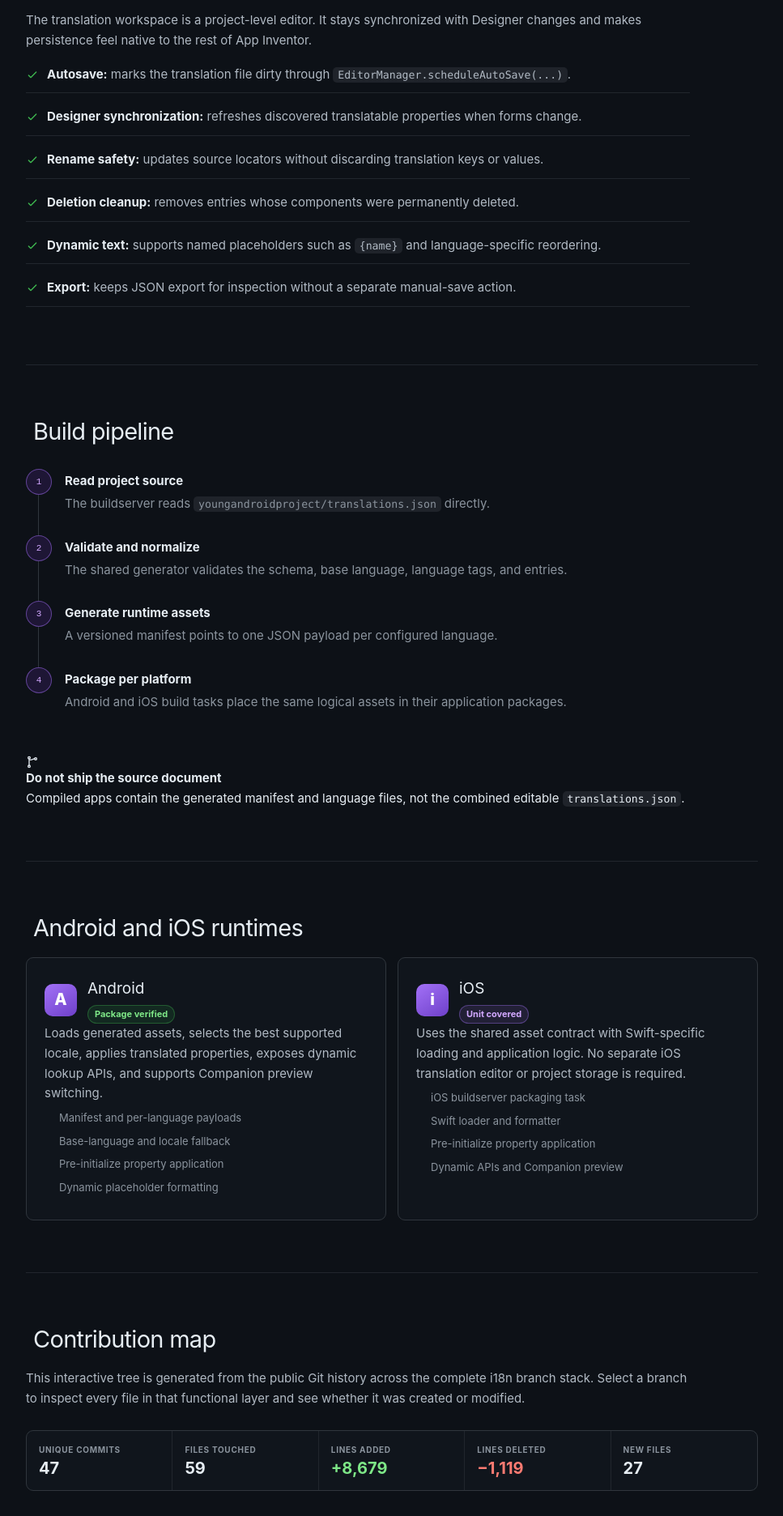
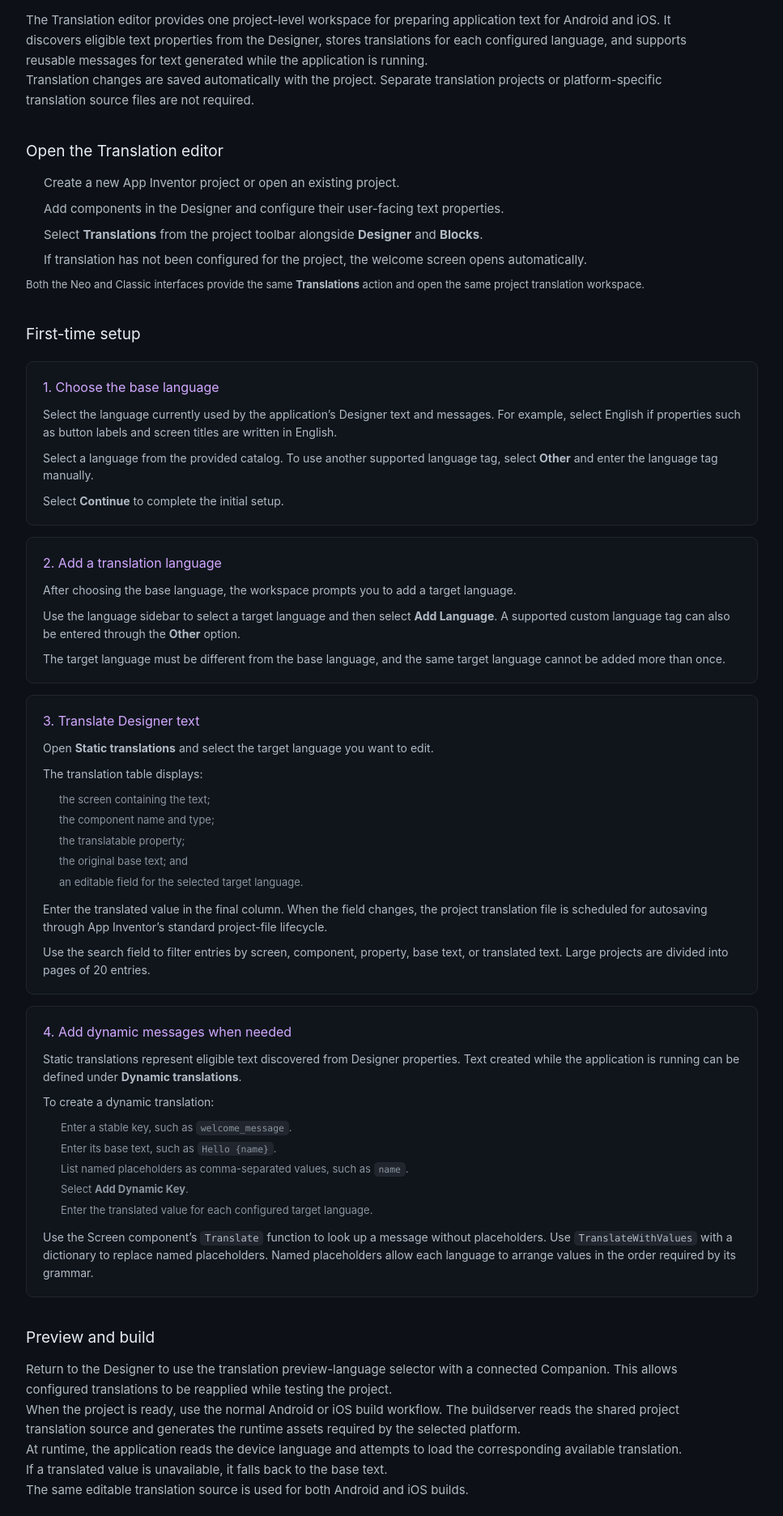
Before and after one commit to Akashgite1/appinventor-sources-i18, a React (Vite) app: page / in a window 1280 px wide. Shown: the part 7800-9672 px from the top of the page at 81% size, without its empty margins (288-1255 px from the left). Built offline with nearby package versions, Linux system fonts and the light colour scheme.

Commit message:
Update Translation editor section with open workflow, first-time setup steps 1-4, preview and build, and automatic behavior checklist

```diff
--- a/src/components/sections/EditorSection.tsx
+++ b/src/components/sections/EditorSection.tsx
@@ -2,55 +2,176 @@ import { Icon } from "../ui/Icon";
 
 export function EditorSection() {
   return (
-    <section id="editor" className="doc-section">
+    <section id="editor" className="doc-section editor-section">
       <h2>
         <a href="#editor">#</a> Translation editor
       </h2>
       <p>
-        The translation workspace is a project-level editor. It stays synchronized with Designer
-        changes and makes persistence feel native to the rest of App Inventor.
+        The Translation editor provides one project-level workspace for preparing application text
+        for Android and iOS. It discovers eligible text properties from the Designer, stores
+        translations for each configured language, and supports reusable messages for text
+        generated while the application is running.
       </p>
+      <p>
+        Translation changes are saved automatically with the project. Separate translation projects
+        or platform-specific translation source files are not required.
+      </p>
+
+      <h3>Open the Translation editor</h3>
+      <ol className="ordered-steps">
+        <li>Create a new App Inventor project or open an existing project.</li>
+        <li>Add components in the Designer and configure their user-facing text properties.</li>
+        <li>
+          Select <strong>Translations</strong> from the project toolbar alongside{" "}
+          <strong>Designer</strong> and <strong>Blocks</strong>.
+        </li>
+        <li>
+          If translation has not been configured for the project, the welcome screen opens
+          automatically.
+        </li>
+      </ol>
+      <p className="subtext-note">
+        Both the Neo and Classic interfaces provide the same <strong>Translations</strong> action
+        and open the same project translation workspace.
+      </p>
+
+      <h3>First-time setup</h3>
+
+      <div className="setup-steps-container">
+        <div className="setup-step-card">
+          <h4>1. Choose the base language</h4>
+          <p>
+            Select the language currently used by the application’s Designer text and messages. For
+            example, select English if properties such as button labels and screen titles are
+            written in English.
+          </p>
+          <p>
+            Select a language from the provided catalog. To use another supported language tag,
+            select <strong>Other</strong> and enter the language tag manually.
+          </p>
+          <p>
+            Select <strong>Continue</strong> to complete the initial setup.
+          </p>
+        </div>
+
+        <div className="setup-step-card">
+          <h4>2. Add a translation language</h4>
+          <p>
+            After choosing the base language, the workspace prompts you to add a target language.
+          </p>
+          <p>
+            Use the language sidebar to select a target language and then select{" "}
+            <strong>Add Language</strong>. A supported custom language tag can also be entered
+            through the <strong>Other</strong> option.
+          </p>
+          <p>
+            The target language must be different from the base language, and the same target
+            language cannot be added more than once.
+          </p>
+        </div>
+
+        <div className="setup-step-card">
+          <h4>3. Translate Designer text</h4>
+          <p>
+            Open <strong>Static translations</strong> and select the target language you want to
+            edit.
+          </p>
+          <p>The translation table displays:</p>
+          <ul className="property-specs">
+            <li>the screen containing the text;</li>
+            <li>the component name and type;</li>
+            <li>the translatable property;</li>
+            <li>the original base text; and</li>
+            <li>an editable field for the selected target language.</li>
+          </ul>
+          <p>
+            Enter the translated value in the final column. When the field changes, the project
+            translation file is scheduled for autosaving through App Inventor’s standard
+            project-file lifecycle.
+          </p>
+          <p>
+            Use the search field to filter entries by screen, component, property, base text, or
+            translated text. Large projects are divided into pages of 20 entries.
+          </p>
+        </div>
+
+        <div className="setup-step-card">
+          <h4>4. Add dynamic messages when needed</h4>
+          <p>
+            Static translations represent eligible text discovered from Designer properties. Text
+            created while the application is running can be defined under{" "}
+            <strong>Dynamic translations</strong>.
+          </p>
+          <p>To create a dynamic translation:</p>
+          <ol className="inner-steps">
+            <li>
+              Enter a stable key, such as <code>welcome_message</code>.
+            </li>
+            <li>
+              Enter its base text, such as <code>Hello &#123;name&#125;</code>.
+            </li>
+            <li>
+              List named placeholders as comma-separated values, such as <code>name</code>.
+            </li>
+            <li>
+              Select <strong>Add Dynamic Key</strong>.
+            </li>
+            <li>Enter the translated value for each configured target language.</li>
+          </ol>
+          <p>
+            Use the Screen component’s <code>Translate</code> function to look up a message without
+            placeholders. Use <code>TranslateWithValues</code> with a dictionary to replace named
+            placeholders. Named placeholders allow each language to arrange values in the order
+            required by its grammar.
+          </p>
+        </div>
+      </div>
+
+      <h3>Preview and build</h3>
+      <p>
+        Return to the Designer to use the translation preview-language selector with a connected
+        Companion. This allows configured translations to be reapplied while testing the project.
+      </p>
+      <p>
+        When the project is ready, use the normal Android or iOS build workflow. The buildserver
+        reads the shared project translation source and generates the runtime assets required by
+        the selected platform.
+      </p>
+      <p>
+        At runtime, the application reads the device language and attempts to load the corresponding
+        available translation. If a translated value is unavailable, it falls back to the base text.
+      </p>
+      <p>The same editable translation source is used for both Android and iOS builds.</p>
+
+      <h3>Automatic behavior</h3>
       <ul className="check-list">
         <li>
           <Icon name="check" />
+          <span>Eligible Designer text is rediscovered when forms change.</span>
+        </li>
+        <li>
+          <Icon name="check" />
           <span>
-            <strong>Autosave:</strong> marks the translation file dirty through{" "}
-            <code>EditorManager.scheduleAutoSave(...)</code>.
+            Component renames update source locations while preserving translation keys and values.
           </span>
         </li>
         <li>
           <Icon name="check" />
-          <span>
-            <strong>Designer synchronization:</strong> refreshes discovered translatable properties
-            when forms change.
-          </span>
+          <span>Entries belonging to permanently deleted components are removed.</span>
+        </li>
+        <li>
+          <Icon name="check" />
+          <span>Translation edits are autosaved with the project.</span>
+        </li>
+        <li>
+          <Icon name="check" />
+          <span>Search and pagination make larger translation sets manageable.</span>
         </li>
         <li>
           <Icon name="check" />
           <span>
-            <strong>Rename safety:</strong> updates source locators without discarding translation
-            keys or values.
-          </span>
-        </li>
-        <li>
-          <Icon name="check" />
-          <span>
-            <strong>Deletion cleanup:</strong> removes entries whose components were permanently
-            deleted.
-          </span>
-        </li>
-        <li>
-          <Icon name="check" />
-          <span>
-            <strong>Dynamic text:</strong> supports named placeholders such as{" "}
-            <code>{"{name}"}</code> and language-specific reordering.
-          </span>
-        </li>
-        <li>
-          <Icon name="check" />
-          <span>
-            <strong>Export:</strong> keeps JSON export for inspection without a separate manual-save
-            action.
+            <strong>Export JSON</strong> provides a copy of the current translation document for
+            inspection; it is not a separate save operation.
           </span>
         </li>
       </ul>
--- a/src/index.css
+++ b/src/index.css
@@ -178,11 +178,24 @@ code { padding: 0.12rem 0.36rem; border-radius: 5px; background: rgba(110,118,12
 .doc-section + .doc-section { padding-top: 64px; }
 .doc-section h2 { margin: 0 0 18px; font-size: 29px; line-height: 1.25; letter-spacing: -.025em; }
 .doc-section h2 a { margin-left: -24px; padding-right: 8px; color: #484f58; font-weight: 400; opacity: 0; transition: opacity .15s; }
-.doc-section h2:hover a { opacity: 1; }
 .doc-section h3 { margin: 34px 0 12px; font-size: 19px; }
-.doc-section > p, .doc-section > ul { max-width: 820px; color: #b1bac4; }
+.doc-section h4 { margin: 20px 0 8px; font-size: 16px; color: var(--text); }
+.doc-section > p, .doc-section > ul, .doc-section > ol { max-width: 820px; color: #b1bac4; }
 .doc-section ul { padding-left: 20px; }
+.doc-section ol { padding-left: 22px; }
 .doc-section li { margin: 7px 0; }
+.subtext-note { color: var(--muted); font-size: 13px; margin-top: 6px; }
+
+
+/* ── Setup step cards in Editor section ── */
+.setup-steps-container { display: flex; flex-direction: column; gap: 14px; margin: 18px 0 28px; }
+.setup-step-card { background: var(--panel-soft); border: 1px solid var(--border-soft); border-radius: 9px; padding: 18px 20px; }
+.setup-step-card h4 { margin: 0 0 10px; font-size: 16px; color: #d2a8ff; }
+.setup-step-card p { margin: 0 0 10px; color: #b1bac4; font-size: 14px; line-height: 1.55; }
+.setup-step-card p:last-child { margin-bottom: 0; }
+.property-specs, .inner-steps { margin: 8px 0 12px; padding-left: 20px; color: #8b949e; font-size: 13px; }
+.property-specs li, .inner-steps li { margin: 4px 0; }
+
 
 /* ── Hero ── */
 .hero { padding-top: 0; }
```
